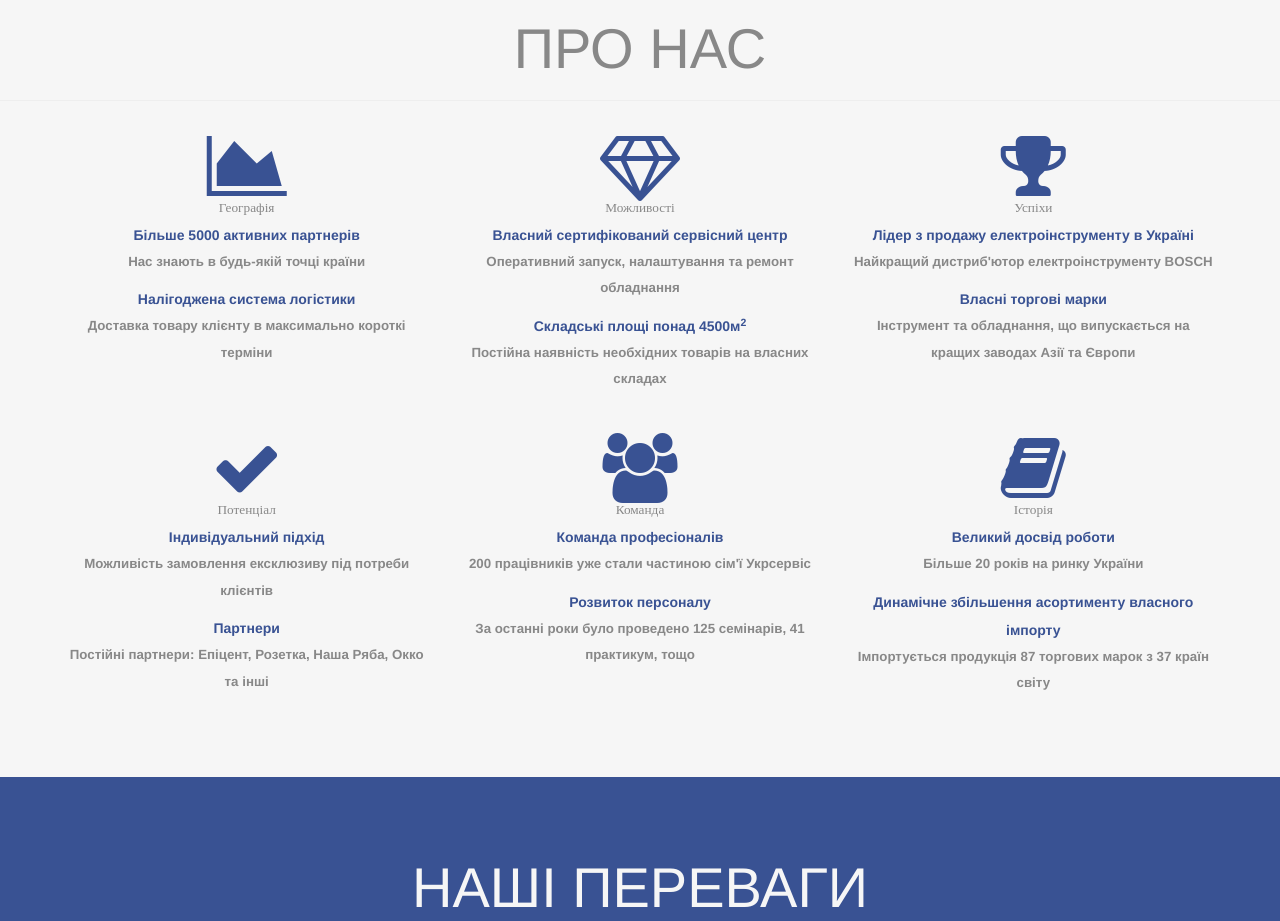
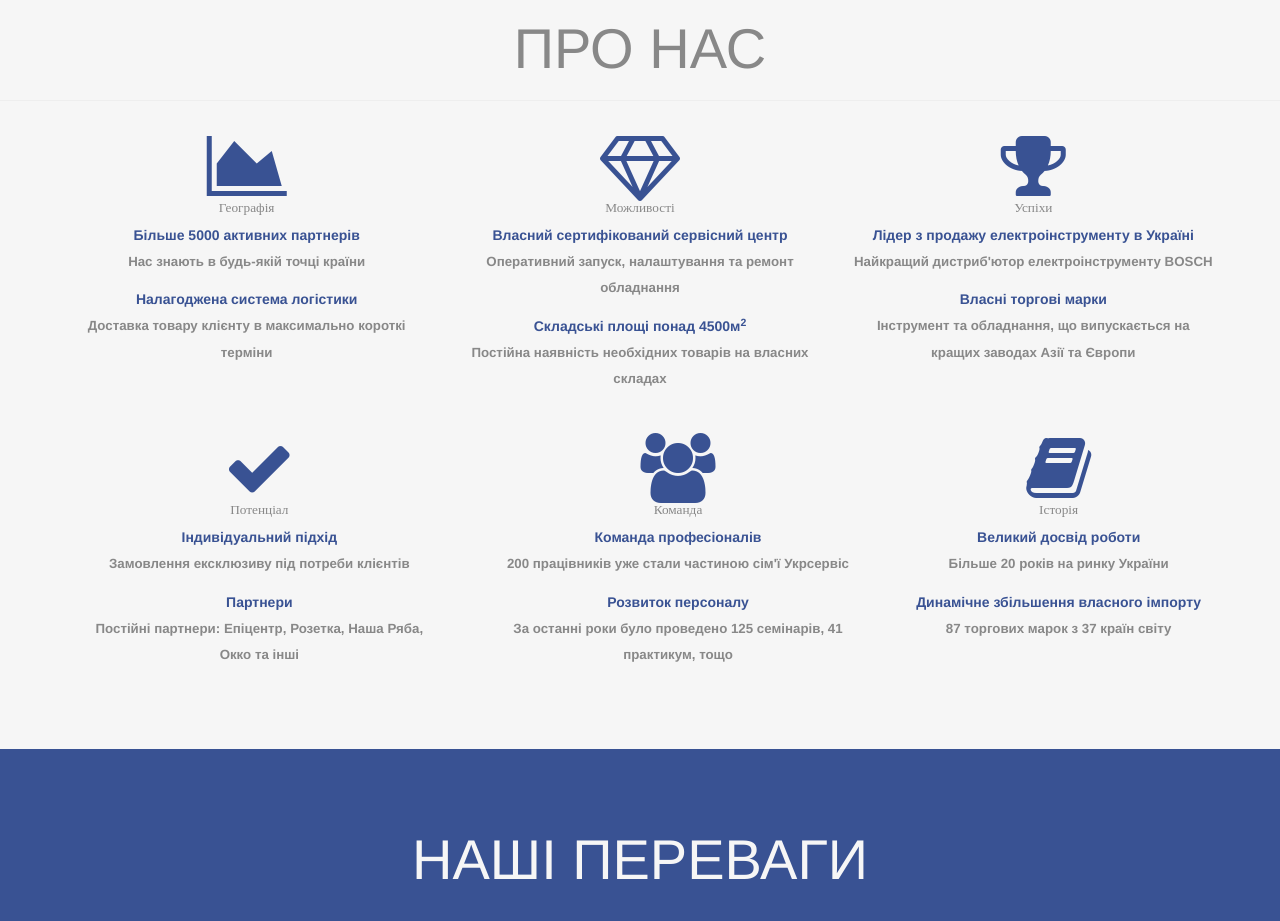
Before and after one commit to vetaluga/Ukrservice.github.io, a plain HTML site: page index.html in a window 1280 px wide. Shown: the part 840-1761 px from the top of the page. Drawn offline with nearby package versions, Linux system fonts and the light colour scheme; some packages are replaced by stand-ins of ours.

Commit message:
fix text

```diff
--- a/index.html
+++ b/index.html
@@ -61,7 +61,7 @@
         <h2 class="heading text-center">Про Нас</h2>
         <hr>
         <div class="container-advantages">
-            <div class="info-box" data-toggle="modal" data-target="#Modal1"><i class=" fa fa-area-chart fa-5x"><span>Географiя</span></i><br> Бiльше <strong>5000</strong> активних партнерiв <p>Нас знають в будь-якій точці країни</p> Налігоджена система логiстики
+            <div class="info-box" data-toggle="modal" data-target="#Modal1"><i class=" fa fa-area-chart fa-5x"><span>Географiя</span></i><br> Бiльше <strong>5000</strong> активних партнерiв <p>Нас знають в будь-якій точці країни</p> Налагоджена система логiстики
                 <p>Доставка товару клієнту в максимально короткі терміни</p>
             </div>
             <div class="info-box" data-toggle="modal" data-target="#Modal2"><i class="fa fa-diamond fa-5x"><span>Можливостi</span></i><br>Власний сертифiкований сервiсний центр
@@ -74,16 +74,16 @@
                 <p>Iнструмент та обладнання, що випускається на кращих заводах Азiї та Європи</p>
             </div>
             <div class="info-box" data-toggle="modal" data-target="#Modal4"><i class="fa fa-check fa-5x"><span>Потенцiал</span></i><br>Індивідуальний підхід
-                <p>Можливiсть замовлення ексклюзиву пiд потреби клiєнтiв</p>
-                Партнери <p>Постійні партнери: Епіцент, Розетка, Наша Ряба, Окко та інші</p>
+                <p>Замовлення ексклюзиву пiд потреби клiєнтiв</p>
+                Партнери <p>Постійні партнери: Епіцентр, Розетка, Наша Ряба, Окко та інші</p>
             </div>
             <div class="info-box" data-toggle="modal" data-target="#Modal5"><i class="fa fa-users  fa-5x"><span>Команда</span></i><br>Команда професiоналiв
                 <p><strong>200</strong> працiвникiв уже стали частиною сiм'ї Укрсервiс</p>Розвиток персоналу
                 <p>За останнi роки було проведено <strong>125</strong> семiнарiв, <strong>41</strong> практикум, тощо</p>
             </div>
             <div class="info-box" data-toggle="modal" data-target="#Modal6"><i class="fa fa-book fa-5x"><span>Iсторiя</span></i><br>Великий досвiд роботи
-                <p>Бiльше <strong>20</strong> рокiв на ринку України</p>Динамiчне збiльшення асортименту власного iмпорту
-                <p>Iмпортується продукцiя <strong>87</strong> торгових марок з <strong>37</strong> країн свiту</p>
+                <p>Бiльше <strong>20</strong> рокiв на ринку України</p>Динамiчне збiльшення власного iмпорту
+                <p><strong>87</strong> торгових марок з <strong>37</strong> країн свiту</p>
             </div>
         </div>
         <!-- MODAL WINDOWS -->
@@ -96,7 +96,7 @@
                         <h2 class="modal-title"><i class=" fa fa-area-chart fa-4x"></i><br>Географiя</h2>
                     </div>
                     <div class="modal-body">
-                        Бiльше <strong>5000</strong> активних партнерiв <p>Нас знають в будь-якій точці країни</p> Налігоджена система логiстики
+                        Бiльше <strong>5000</strong> активних партнерiв <p>Нас знають в будь-якій точці країни</p> Налагоджена система логiстики
                         <p>Доставка товару клієнту в максимально короткі терміни</p>
                     </div>
                 </div>
@@ -143,8 +143,8 @@
                         <h2 class="modal-title"><i class="fa fa-check fa-5x"></i><br>Потенцiал</h2>
                     </div>
                     <div class="modal-body">Індивідуальний підхід
-                        <p>Можливiсть замовлення ексклюзиву пiд потреби клiєнтiв</p>
-                        Партнери <p>Постійні партнери: Епіцент, Розетка, Наша Ряба, Окко та інші</p>
+                        <p>Замовлення ексклюзиву пiд потреби клiєнтiв</p>
+                        Партнери <p>Постійні партнери: Епіцентр, Розетка, Наша Ряба, Окко та інші</p>
                     </div>
                 </div>
             </div>
@@ -173,8 +173,8 @@
                         <h2 class="modal-title"><i class="fa fa-book fa-5x"></i><br>Iсторiя</h2>
                     </div>
                     <div class="modal-body">Великий досвiд роботи
-                        <p>Бiльше <strong>20</strong> рокiв на ринку України</p>Динамiчне збiльшення асортименту власного iмпорту
-                        <p>імпортується продукцiя <strong>87</strong> торгових марок з <strong>37</strong> країн свiту</p>
+                        <p>Бiльше <strong>20</strong> рокiв на ринку України</p>Динамiчне збiльшення власного iмпорту
+                        <p><strong>87</strong> торгових марок з <strong>37</strong> країн свiту</p>
                     </div>
                 </div>
             </div>
@@ -222,7 +222,7 @@
                     <h4><strong>Власний корпоративний портал</strong><br><span style="font-style:normal;">Для навчання та спiлкування спiвробiтникiв</span></h4>
                 </div>
                 <div class="item">
-                    <h4><strong>Пiльговий тариф в спортзал</strong><br><span style="font-style:normal;">Ми пiклуємось, щоб спiвробiтники завжди були у гарнiй формi</span></h4>
+                    <h4><strong>Спецтариф в спортзал та футбольна команда</strong><br><span style="font-style:normal;">Ми пiклуємось, щоб спiвробiтники завжди були у гарнiй формi</span></h4>
                 </div>
                 <div class="item">
                     <h4><strong>Корпоративнi цiнностi та традицiї</strong><br><span style="font-style:normal;">Командний дух та атмосфера пiдтримки</span></h4>
```
